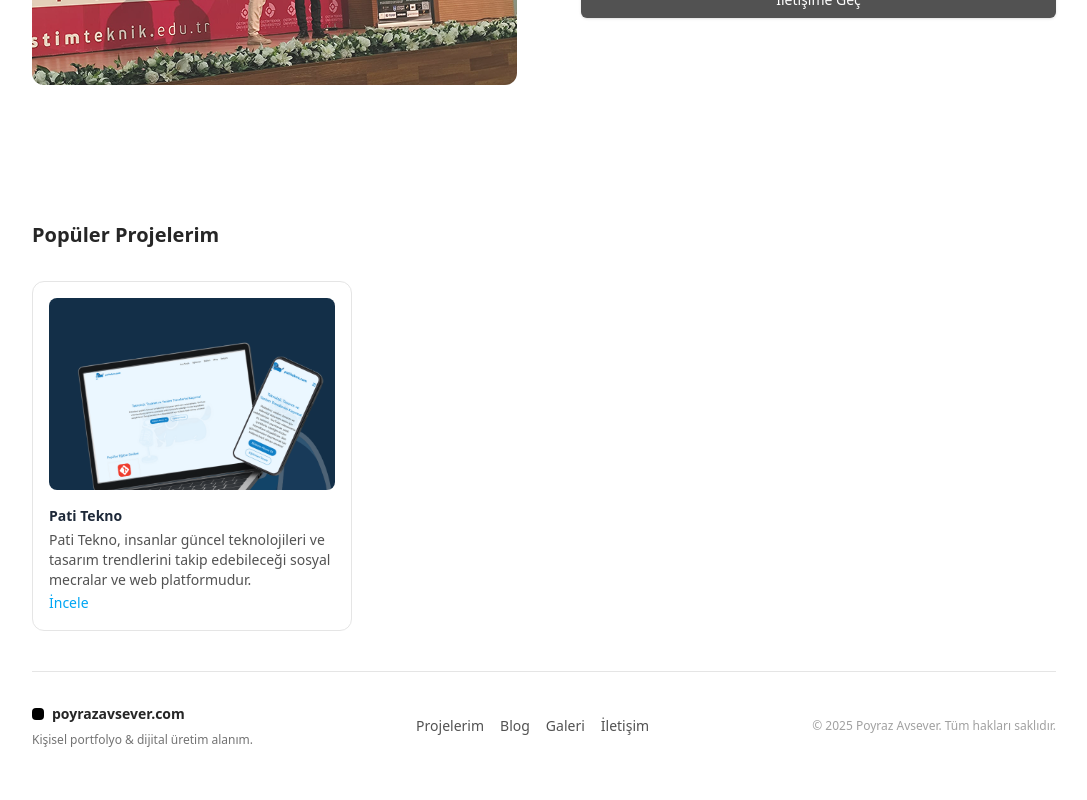
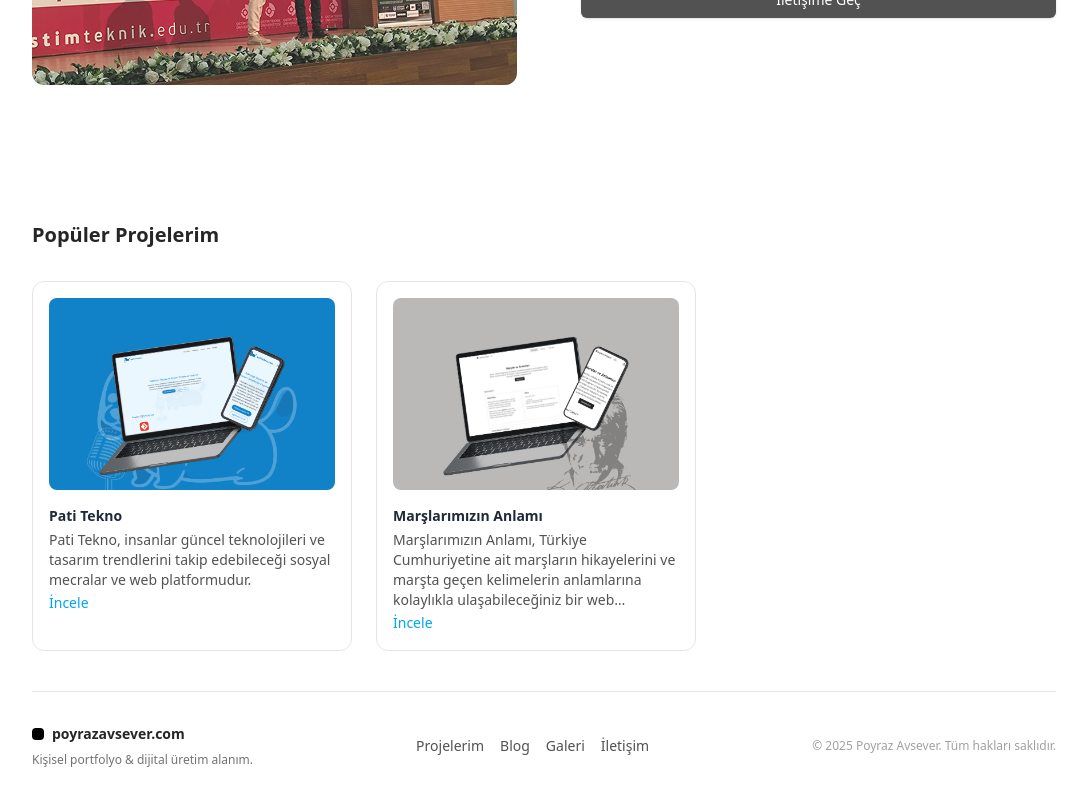
Before and after one commit to poyrazavsever/poyrazavsever.com, a Next.js app: page / in a window 1280 px wide. Shown: the part 366-1166 px from the top of the page, without its empty margins (96-1183 px from the left). Built offline with nearby package versions, Linux system fonts and the light colour scheme.

Commit message:
feat: added new project

```diff
--- a/components/shared/ProjectCard.js
+++ b/components/shared/ProjectCard.js
@@ -13,7 +13,7 @@ const ProjectCard = ({ imageSrc, title, description}) => {
       </div>
       <div className="mt-4">
         <h3 className="text-sm text-gray-800 font-semibold">{title}</h3>
-        <p className="text-sm text-neutral-600 mt-1">{description}</p>
+        <p className="text-sm text-neutral-600 mt-1 line-clamp-4">{description}</p>
         <a className="mt-3 text-sm text-sky-500 hover:text-sky-800 transition-all cursor-pointer">
             İncele
         </a>
--- a/data/projects.js
+++ b/data/projects.js
@@ -4,5 +4,11 @@ export const projects = [
         title: "Pati Tekno",
         desc: "Pati Tekno, insanlar güncel teknolojileri ve tasarım trendlerini takip edebileceği sosyal mecralar ve web platformudur.",
         populer: true,
+    },
+    {
+        image: "/project/marslar.png",
+        title: "Marşlarımızın Anlamı",
+        desc: "Marşlarımızın Anlamı, Türkiye Cumhuriyetine ait marşların hikayelerini ve marşta geçen kelimelerin anlamlarına kolaylıkla ulaşabileceğiniz bir web platformudur. ",
+        populer: true,
     }
 ]
```
Also changed, not shown: public/project/marslar.png (added), public/project/patitekno.png.
